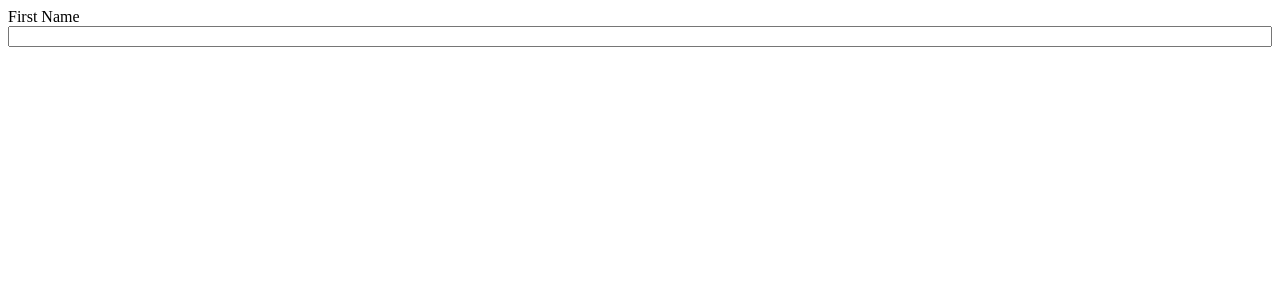
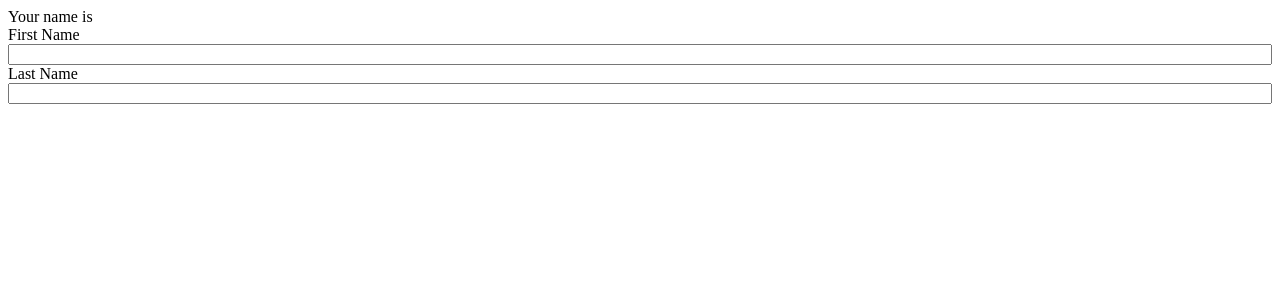
Before and after one commit to 2rohityadav/UltimateCourse-reactjs-basics, a React (Create React App) app: page / in a window 1280 px wide. Shown: the top 300 px of the page. Built offline with nearby package versions, Linux system fonts and the light colour scheme.

Commit message:
binding multiple form controls to component state

```diff
--- a/src/Form.js
+++ b/src/Form.js
@@ -3,16 +3,23 @@ import React, { useState } from 'react';
 import './form.scss'
 
 const Form = () => {
-    const [firstName, setFirstName] = useState('');
+    const [formState, setFormState] = useState({
+        firstName: '',
+        lastName: ''
+    })
     const onChangeHandler = e => {
-        setFirstName(e.target.value);
-        console.log(e.target.value);
+        setFormState({
+            ...formState,
+            [e.target.name]: e.target.value
+        })
     }
     return (
         <form>
-            <label htmlFor="fname">First Name</label>
-            <input id="fname" onChange={onChangeHandler} value={firstName} />
-            <span>{firstName}</span>
+            <span>Your name is {formState.firstName} {formState.lastName}</span>
+            <label htmlFor="firstName">First Name</label>
+            <input id="firstName" name='firstName' onChange={onChangeHandler} value={formState.firstName} />
+            <label htmlFor="lastName">Last Name</label>
+            <input id="lastName" name='lastName' onChange={onChangeHandler} value={formState.lastName} />
         </form>
     )
 };
```
